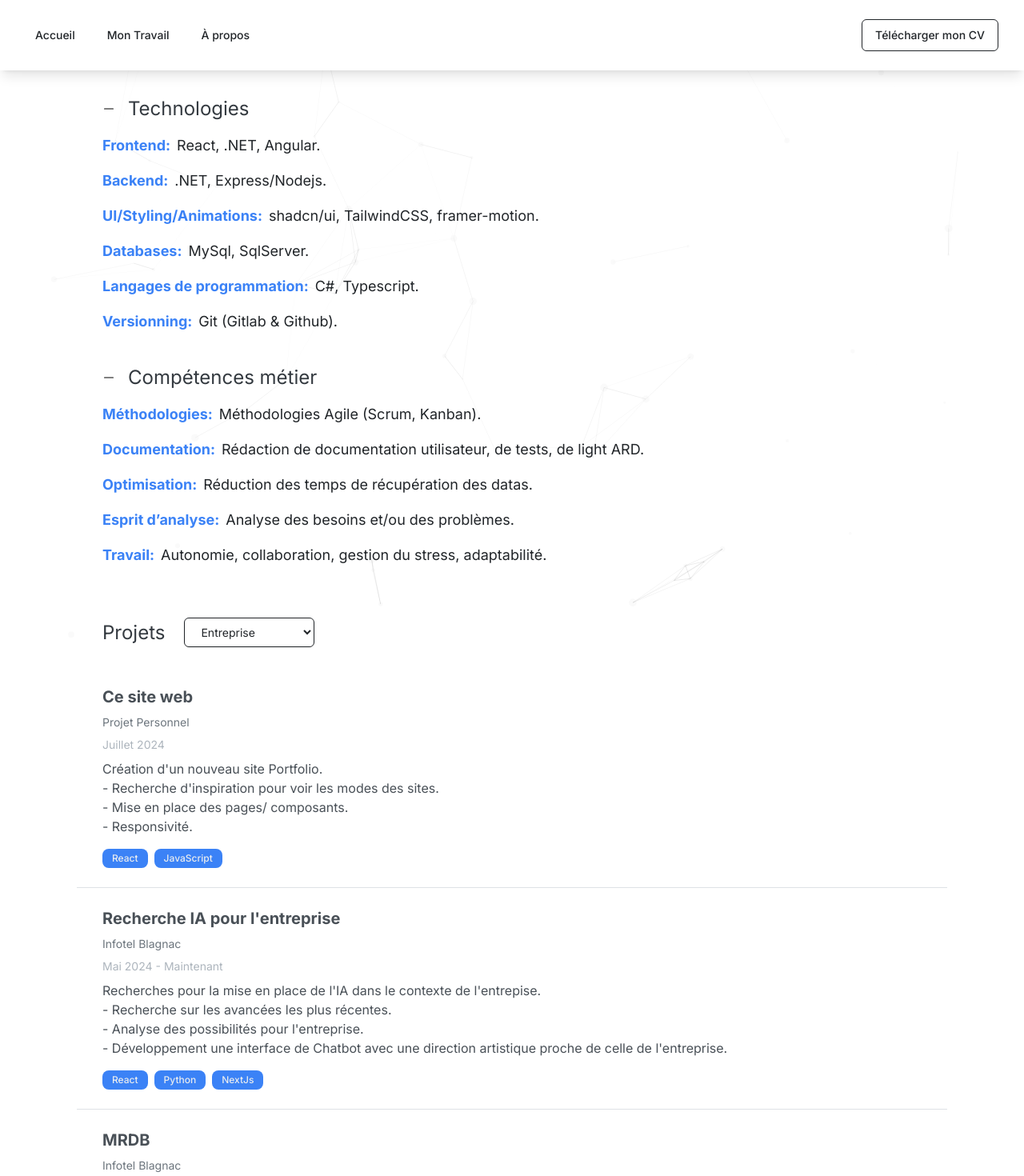
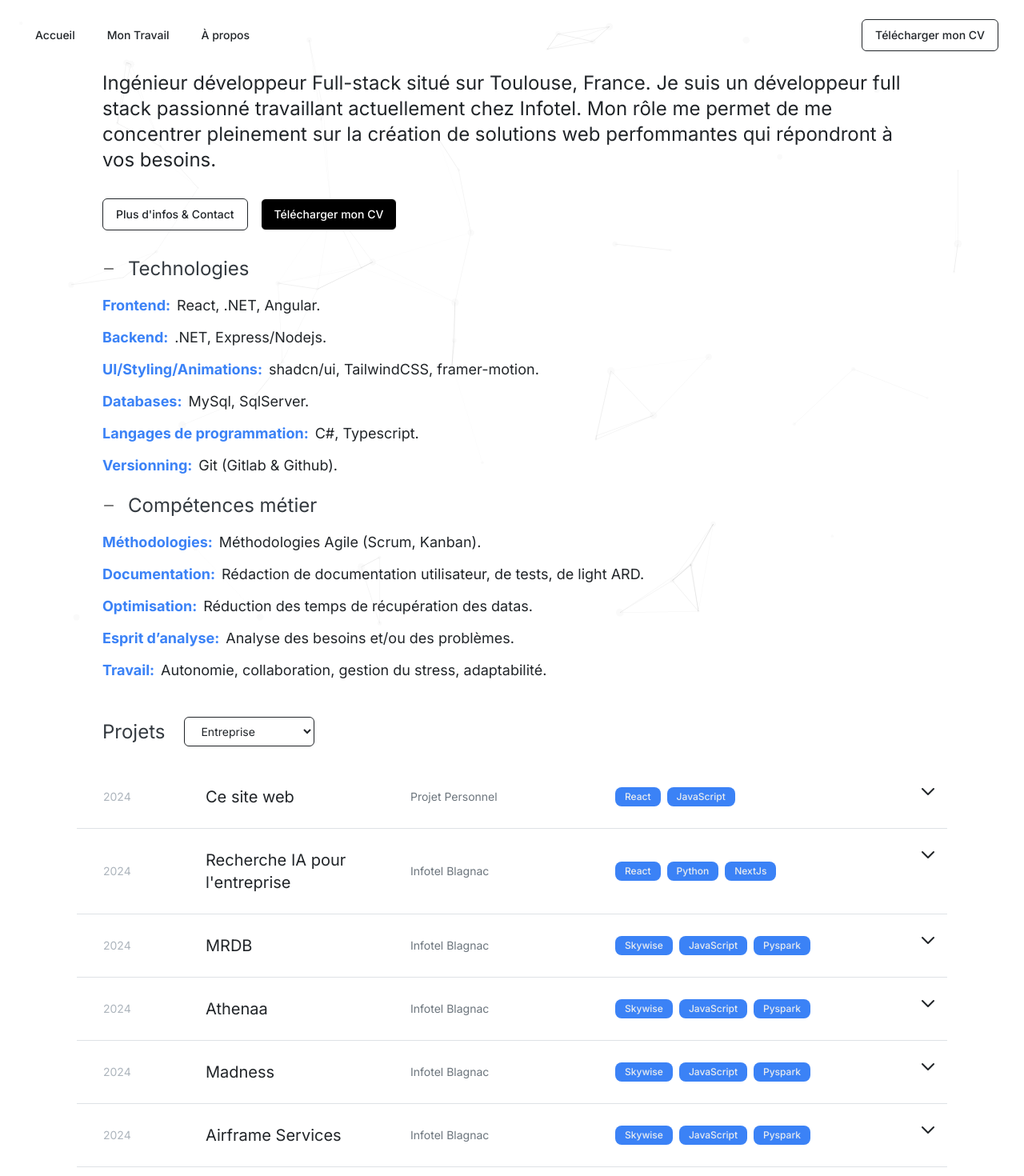
Before and after one commit to ThomasC317/websiteV2, a Next.js app: page /work in a window 1280 px wide. Shown: the top 1470 px of the page at 80% size. Built offline with nearby package versions, Linux system fonts and the light colour scheme.

Commit message:
updates on work pages + navbar : removing border of navbar, adding a openable list for work part

```diff
--- a/app/globals.css
+++ b/app/globals.css
@@ -235,3 +235,10 @@ body {
   border-radius: 0.5rem;
   padding:4px 12px;
 }
+
+.w-1\/8 {
+  width: 12.5%;
+}
+.w-3\/8 {
+  width: 37.5%;
+}
--- a/app/page.tsx
+++ b/app/page.tsx
@@ -12,8 +12,8 @@ const handleButtonClick = () => {
   window.location.href = '/work';
 };
   return (
-    <div className="min-h-screen flex flex-col items-center py-12 bg-gray-100">
-    <Navbar/>
+    <div className="min-h-screen flex flex-col md:flex-row items-center md:justify-center justify-between py-12 bg-gray-100">
+    <Navbar isOnMainPage={true} />
     <div className="w-full max-w-4xl bg-white bg-opacity-80 p-8 md:p-12 lg:p-16 rounded-lg shadow-lg mt-24 mx-4">
       <main className="flex flex-col gap-8">
         <div className="space-y-4 text-center sm:text-left">
--- a/app/work/page.tsx
+++ b/app/work/page.tsx
@@ -11,10 +11,18 @@ import "./work.css"
 
 const Experiences = () => {
 
+  const [expandedIndex, setExpandedIndex] = useState(null);
+  const handleButtonClick = () => {
+    window.location.href = '/about';
+  };
+  const handleToggle = (index) => {
+    setExpandedIndex(expandedIndex === index ? null : index);
+};
 const projects = [
   {
     title: "Ce site web",
     year:"Juillet 2024",
+    finishYear:2024,
     company: "Projet Personnel",
     description: `Création d'un nouveau site Portfolio.<br/>
     - Recherche d'inspiration pour voir les modes des sites.<br/>
@@ -26,6 +34,7 @@ const projects = [
     title: "Recherche IA pour l'entreprise",
     company: "Infotel Blagnac",
     year:"Mai 2024 - Maintenant",
+    finishYear:2024,
     description: `Recherches pour la mise en place de l'IA dans le contexte de l'entrepise.<br/>
     - Recherche sur les avancées les plus récentes.<br/>
     - Analyse des possibilités pour l'entreprise.<br/>
@@ -36,6 +45,7 @@ const projects = [
     title: "MRDB",
     company: "Infotel Blagnac",
     year:"Avril - Mai 2024",
+    finishYear:2024,
     description: `Développement d’évolutions sur le projet MRDB.<br/>
     - Analyse du code déjà présent.<br/>
     - Analyse des besoins du client.<br/>
@@ -46,6 +56,7 @@ const projects = [
     title: "Athenaa",
     company: "Infotel Blagnac",
     year:"Mars - Avril 2024",
+    finishYear:2024,
     description: `Développement d’une application datas retournant des moyennes d’heures et de cycles de vol pour une liste de MSN<br/>
     - Analyse des datas en entrée.<br/>
     - Transformation des datas pour retourner les colonnes voulues.<br/>
@@ -56,6 +67,7 @@ const projects = [
     title: "Madness",
     company: "Infotel Blagnac",
     year:"Février - Mars 2024",
+    finishYear:2024,
     description: `Etude d’une analyse Contour (Outil visuel permettant d’interagir et transformer des datas) pour la rédaction d’une documentation et de spécifications projet :<br/>
     - Analyse des différentes transformations.<br/>
     - Proposition d’optimisations sur les transformations.<br/>
@@ -67,6 +79,7 @@ const projects = [
     title: "Airframe Services",
     company: "Infotel Blagnac",
     year:"Décembre - Février 2024",
+    finishYear:2024,
     description: `Mise en place d’une application Slate permettant le suivi de KPIs mensuels et annuels :<br/>
     - Création d’une application data en pyspark retournant les informations nécessaires au suivi des KPI<br/>
     - Mise en place des calculs des KPI avec la valeur mensuelle et annuelle côté Front.<br/>
@@ -78,6 +91,7 @@ const projects = [
     title: "ASN/AOG",
     company: "Infotel Blagnac",
     year:"Septembre - Décembre 2023",
+    finishYear:2023,
     description: `Mise à niveau d'une application permettant le suivi des incidents liés aux avions de la flotte du client :<br/>
     - Mise à niveau de la DB pour les besoins de ma partie.<br/>
     - Ajout d'une nouvelle partie permettant le filtrage des informations envoyées aux utilisateurs. Grâce à cela, les utilisateurs abonnées à la compagnie "ABC" recevront seulement les mails liés à cette compagnie.<br/>
@@ -88,6 +102,7 @@ const projects = [
     title: "LP ADV",
     company: "LP Promotion",
     year:"2022 - Mai 2023",
+    finishYear:2023,
     description: `Refonte de l'outil de l'administration des ventes simplifiant la gestion des étapes d'un dossier :<br/>
     - Analyse de l'ancienne DB pour produire un schéma pour la nouvelle database, permettant aussi une synchronisation avec les anciennes données.<br/>
     - Aide à la mise en place des étapes du projet (architecture, création des repos, back, front).<br/>
@@ -102,6 +117,7 @@ const projects = [
     title: "LP WORKPLACE",
     company: "LP Promotion",
     year:"Juin - Décembre 2021",
+    finishYear:2021,
     description: `Création du premier outil de la plateforme LP INSIDE, simplifiant le travail inter service grâce au rassemblement des process,du vocabulaire métier & d'un organigramme sous la même application Web.<br/>
     - Aide à la mise en place des étapes du projet (architecture, création des repos, back, front).<br/>
     - Développement d'une page Glossaire avec filtrage des entités par paramètres via LinQ.<br/>
@@ -115,6 +131,7 @@ const projects = [
     title: "Ui Framework",
     company: "LP Promotion",
     year:"Octobre 2020 - Mai 2023",
+    finishYear:2023,
     description: `Développement d'une librairie Blazor de composants réutilisables et customisables à destination des futurs projets à venir : <br/>
     - Analyse des projets legacy & WIP pour lister tous les composants à développer/ inclure dans la librairie.<br/>
     - Remplacement des composants sur les projets récents.<br/>
@@ -127,6 +144,7 @@ const projects = [
     title: "LP INSIDE",
     company: "LP Promotion",
     year:"Octobre 2020 - Mai 2023",
+    finishYear:2023,
     description: `Mise en place d'une plateforme qui va recenser tous les nouveaux & futurs projets sous forme de modules :<br/>
     - Aide à la mise en place des méthodes agiles (SCRUM) dans le service.<br/>
     - Passage sous Azure AD pour la gestion des projets.<br/>
@@ -140,6 +158,7 @@ const projects = [
   {
     title: "Flux Partenaire V3",
     company: "LP Promotion",
+    finishYear:2020,
     year:"Octobre 2019 - Septembre 2020",
     description: `Refonte globale d'un projet de génération de flux XML contenant les informations des résidences et des appartements à louer :<br/>
     - Mise en place d'une architecture microservice multicouches.<br/>
@@ -161,6 +180,7 @@ const [selectedCompany, setSelectedCompany] = useState('All');
 
 const handleCompanyChange = (e) => {
   setSelectedCompany(e.target.value);
+  e.preventDefault();
 };
 
   return (<div className="min-h-screen flex flex-col bg-white">
@@ -169,55 +189,67 @@ const handleCompanyChange = (e) => {
         <ParticleBackground />
         <main className="mx-auto px-24 py-12 my-16" style={{ position: "relative", zIndex: 1 }}>
             <div>
+  <div className="px-8">
+  <p className="text-2xl">
+  Ingénieur développeur Full-stack situé sur Toulouse, France. Je suis un développeur full stack passionné travaillant actuellement chez Infotel.
+  Mon rôle me permet de me concentrer pleinement sur la création de solutions web perfommantes qui répondront à vos besoins.<br/><br/>
+  <div className="flex gap-4 sm:items-center">
+          <Button variant="outline" className="w-full sm:w-auto" onClick={handleButtonClick}>
+            Plus d'infos & Contact
+          </Button>
+          <Button variant="outline" className="w-full sm:w-auto" style={{ backgroundColor: 'black', color: 'white' }}>
+            Télécharger mon CV
+          </Button>
+        </div>
+  </p>
   <div className="pt-8">
-  <div className="px-8">
     <div className="flex" style={{alignItems:"baseline"}}> <Trema />    <h2 className="text-2xl mb-4 ml-4">Technologies</h2></div>
 
-    <div className="mb-4 flex items-center">
+    <div className="mb-3 flex items-center">
       <h3 className="text-lg font-bold text-azure-radiance-500">Frontend:</h3>
       <p className="ml-2 text-lg">React, .NET, Angular.</p>
     </div>
-    <div className="mb-4 flex items-center">
+    <div className="mb-3 flex items-center">
       <h3 className="text-lg font-bold text-azure-radiance-500">Backend:</h3>
       <p className="ml-2 text-lg">.NET, Express/Nodejs.</p>
     </div>
-    <div className="mb-4 flex items-center">
+    <div className="mb-3 flex items-center">
       <h3 className="text-lg font-bold text-azure-radiance-500">UI/Styling/Animations:</h3>
       <p className="ml-2 text-lg">shadcn/ui, TailwindCSS, framer-motion.</p>
     </div>
-    <div className="mb-4 flex items-center">
+    <div className="mb-3 flex items-center">
       <h3 className="text-lg font-bold text-azure-radiance-500">Databases:</h3>
       <p className="ml-2 text-lg">MySql, SqlServer.</p>
     </div>
-    <div className="mb-4 flex items-center">
+    <div className="mb-3 flex items-center">
       <h3 className="text-lg font-bold text-azure-radiance-500">Langages de programmation:</h3>
       <p className="ml-2 text-lg">C#, Typescript.</p>
     </div>
-    <div className="mb-4 flex items-center">
+    <div className="mb-3 flex items-center">
       <h3 className="text-lg font-bold text-azure-radiance-500">Versionning:</h3>
       <p className="ml-2 text-lg">Git (Gitlab & Github).</p>
     </div>
   </div>
-  <div className="px-8 py-4">
+  <div className="py-2">
   <div className="flex" style={{alignItems:"baseline"}}> <Trema />    <h2 className="text-2xl mb-4 ml-4">Compétences métier</h2></div>
 
-    <div className="mb-4 flex items-center">
+    <div className="mb-3 flex items-center">
       <h3 className="text-lg font-bold text-azure-radiance-500">Méthodologies:</h3>
       <p className="ml-2 text-lg">Méthodologies Agile (Scrum, Kanban).</p>
     </div>
-    <div className="mb-4 flex items-center">
+    <div className="mb-3 flex items-center">
       <h3 className="text-lg font-bold text-azure-radiance-500">Documentation:</h3>
       <p className="ml-2 text-lg">Rédaction de documentation utilisateur, de tests, de light ARD.</p>
     </div>
-    <div className="mb-4 flex items-center">
+    <div className="mb-3 flex items-center">
       <h3 className="text-lg font-bold text-azure-radiance-500">Optimisation:</h3>
       <p className="ml-2 text-lg">Réduction des temps de récupération des datas.</p>
     </div>
-    <div className="mb-4 flex items-center">
+    <div className="mb-3 flex items-center">
       <h3 className="text-lg font-bold text-azure-radiance-500">Esprit d’analyse:</h3>
       <p className="ml-2 text-lg">Analyse des besoins et/ou des problèmes.</p>
     </div>
-    <div className="mb-4 flex items-center">
+    <div className="mb-3 flex items-center">
       <h3 className="text-lg font-bold text-azure-radiance-500">Travail:</h3>
       <p className="ml-2 text-lg">Autonomie, collaboration, gestion du stress, adaptabilité.</p>
     </div>
@@ -238,15 +270,47 @@ const handleCompanyChange = (e) => {
                         ))}
                     </select>
                 </div>
+                 <div className="w-full">
             {projects.map((project, index) => {
                 if (project.company !== selectedCompany && selectedCompany !== "All") {
                     return null;
                 }
 
+                const isExpanded = expandedIndex === index;
                 return (
-                        <div key={index} className={`bg-hover-transition px-8 py-6 border-b border-color-lightgray`}>
+                  <div
+                      key={index}
+                      className={`bg-hover-transition px-8 py-4 border-b border-color-lightgray cursor-pointer relative`}
+                      onClick={() => handleToggle(index)}
+                  >
+                      {!isExpanded ? (
+                          <div className="relative">
+                              <table className="w-full">
+                                  <tbody>
+                                      <tr>
+                                          <td className="w-1/8 text-sm text-gray-300">{project.finishYear}</td>
+                                          <td className="w-1/4 text-xl">{project.title}</td>
+                                          <td className="w-1/4 text-sm text-gray-600">{project.company}</td>
+                                          <td colSpan={3} className="mt-2 w-3/8">
+                                              <div className="flex gap-2">
+                                                  {project.tags.map((tech, techIndex) => (
+                                                      <span
+                                                          key={techIndex}
+                                                          className="bg-azure-radiance-500 px-3 py-1 rounded-lg text-xs font-medium text-gray-200"
+                                                      >
+                                                          {tech}
+                                                      </span>
+                                                  ))}
+                                              </div>
+                                          </td>
+                                      </tr>
+                                  </tbody>
+                              </table>
+                          </div>
+                      ) : (
+                          <div key={index} className={`px-8 py-6 `}>
                               <div className="relative w-full left-1/2 transform -translate-x-1/2">
-                                <h3 className="text-xl font-bold mb-2">{project.title}</h3>
+                                  <h3 className="text-xl mb-2">{project.title}</h3>
                                   <p className="text-sm text-gray-600 mb-2">{project.company}</p>
                                   <p className="text-sm text-gray-300 mb-2">{project.year}</p>
                                   <p className="text-base text-gray-700" dangerouslySetInnerHTML={{ __html: project.description }} />
@@ -260,43 +324,65 @@ const handleCompanyChange = (e) => {
                                           </span>
                                       ))}
                                   </div>
+
+                              </div>
+                          </div>
+                      )}
+                                                        <div className="absolute right-0 transform -translate-x-1/2 -translate-y-1/2 transition-transform" style={{top:"2rem"}}>
+    <svg
+        xmlns="http://www.w3.org/2000/svg"
+        className={`h-6 w-6 cursor-pointer ${isExpanded ? 'rotate-180' : 'rotate-0'}`}
+        fill="none"
+        viewBox="0 0 24 24"
+        stroke="currentColor"
+        onClick={() => handleToggle(index)}
+        style={{ transition: 'transform 0.3s ease' }}
+    >
+        <path
+            strokeLinecap="round"
+            strokeLinejoin="round"
+            strokeWidth={2}
+            d="M19 9l-7 7-7-7"
+        />
+    </svg>
 </div>
                   </div>
               );
             })}
+        </div>
                 <div className="px-8 py-4">
                 <div className="flex" style={{alignItems:"baseline"}}> <Trema />    <h2 className="text-2xl mb-4 ml-4">Applications/Outils</h2></div>
-                    <div className="mb-4 flex">
+                    <div className="mb-3 flex">
                         <a href="https://code.visualstudio.com/" className="underline-link whitespace-nowrap text-azure-radiance-500">VS Code </a>
                         <Trema />
                         <p className="ml-2">Un des meilleurs éditeurs de code que j'ai pu tester, très customisable.</p>
                     </div>
-                    <div className="mb-4 flex">
+                    <div className="mb-3 flex">
                         <a href="https://github.com/" className="underline-link whitespace-nowrap text-azure-radiance-500">GitHub </a>
                         <Trema />
                         <p className="ml-2">La feature des pages est assez folle pour hoster des sites facilement, très pratique pour les portfolios notamment.</p>
                     </div>
-                    <div className="mb-4 flex">
+                    <div className="mb-3 flex">
                         <a href="https://www.sonarsource.com/" className="underline-link whitespace-nowrap text-azure-radiance-500">Sonarlint/Cloud </a>
                         <Trema />
                         <p className="ml-2">J'ai beau avoir travaillé peu avec, l'utilité est impressionante. Très simple à installer et la qualité de code est rapidement améliorée.</p>
                     </div>
-                    <div className="mb-4 flex">
+                    <div className="mb-3 flex">
                         <a href="https://azure.microsoft.com/fr-fr/products/devops" className="underline-link whitespace-nowrap text-azure-radiance-500">Azure Devops </a>
                         <Trema />
                         <p className="ml-2">L'ensemble des features est très appréciable. Avoir accès au Kanban, aux repositories, a la création d'artifacts et aux pipelines sur la même plateforme... ça m'a été très utile.</p>
                     </div>
-                    <div className="mb-4 flex">
+                    <div className="mb-3 flex">
                         <a href="https://www.google.com/intl/fr/drive/" className="underline-link whitespace-nowrap text-azure-radiance-500">Google Workspace </a>
                         <Trema />
                         <p className="ml-2">Gratuit & très complet, pas besoin de dire grand chose de plus.</p>
                     </div>
-                    <div className="mb-4 flex">
+                    <div className="mb-3 flex">
                         <a href="https://www.canva.com/" className="underline-link whitespace-nowrap text-azure-radiance-500">Canva </a>
                         <Trema />
                         <p className="ml-2">Très utile pour créer des schémas, des documents textes en tout genre, ou même des présentations. Je ne suis pas fan de la disparition des applications tierces cependant.</p>
                     </div>
-                    <div className="mb-4 flex">
+                    <div className="mb-3 flex">
                         <a href="https://v0.dev/" className="underline-link whitespace-nowrap text-azure-radiance-500">V0 Dev </a>
                         <Trema />
                         <p className="ml-2">Génération par IA d'interfaces simples. Très utile pour générer des composants en React.</p>
--- a/app/work/work.css
+++ b/app/work/work.css
@@ -219,7 +219,7 @@ h3 {
 }
 
 .bg-hover-transition {
-    background-color: transparent; /* initial background color, for example, light gray */
+    background-color: white; /* initial background color, for example, light gray */
     transition: background-color 0.3s ease; /* smooth transition */
   }
 
--- a/components/component/navbar.tsx
+++ b/components/component/navbar.tsx
@@ -4,16 +4,24 @@ import Link from "next/link";
 import { Button } from "../ui/button";
 import { useState } from 'react';
 
-const Navbar = () => {
+type MyComponentProps = {
+  isOnMainPage?: boolean | null;
+};
+
+const Navbar: React.FC<MyComponentProps> = ({ isOnMainPage = null }) => {
+  if (isOnMainPage === null) {
+    // Handle the specific case when isOnMainPage is null
+    isOnMainPage = false;
+  }
   const [isOpen, setIsOpen] = useState(false);
 
   const toggleMenu = () => {
     setIsOpen(!isOpen);
   };
-
+  console.log(isOnMainPage)
   return (
 
-    <header className="w-full bg-white bg-opacity-90 shadow-lg absolute top-0 left-0 z-50">
+    <header className={`w-full ${isOnMainPage ? "bg-white" : "bg-transparent"} bg-opacity-90 absolute top-0 left-0 z-50`}>
       <div className="max-w-7xl mx-auto px-8 py-4 flex items-center justify-between">
         <nav className="hidden md:flex items-center gap-4 text-sm font-medium">
           <Link href="/" className="navbar-link" prefetch={false}>
--- a/package.json
+++ b/package.json
@@ -17,6 +17,7 @@
     "@radix-ui/react-icons": "^1.3.0",
     "@radix-ui/react-label": "^2.1.0",
     "@radix-ui/react-slot": "^1.1.0",
+    "@tailwindcss/line-clamp": "^0.4.4",
     "autoprefixer": "^10.4.19",
     "class-variance-authority": "^0.7.0",
     "clsx": "^2.1.1",
--- a/tailwind.config.ts
+++ b/tailwind.config.ts
@@ -92,6 +92,6 @@ const config: Config = {
   },
 },
 
-  plugins: [require("tailwindcss-animate")],
+  plugins: [require("tailwindcss-animate"), require('@tailwindcss/line-clamp')],
 };
 export default config;
```
Also changed, not shown: 1 other file (tests, documents, lock files or other folders). Lines whose indentation alone changed are shown as unchanged.
